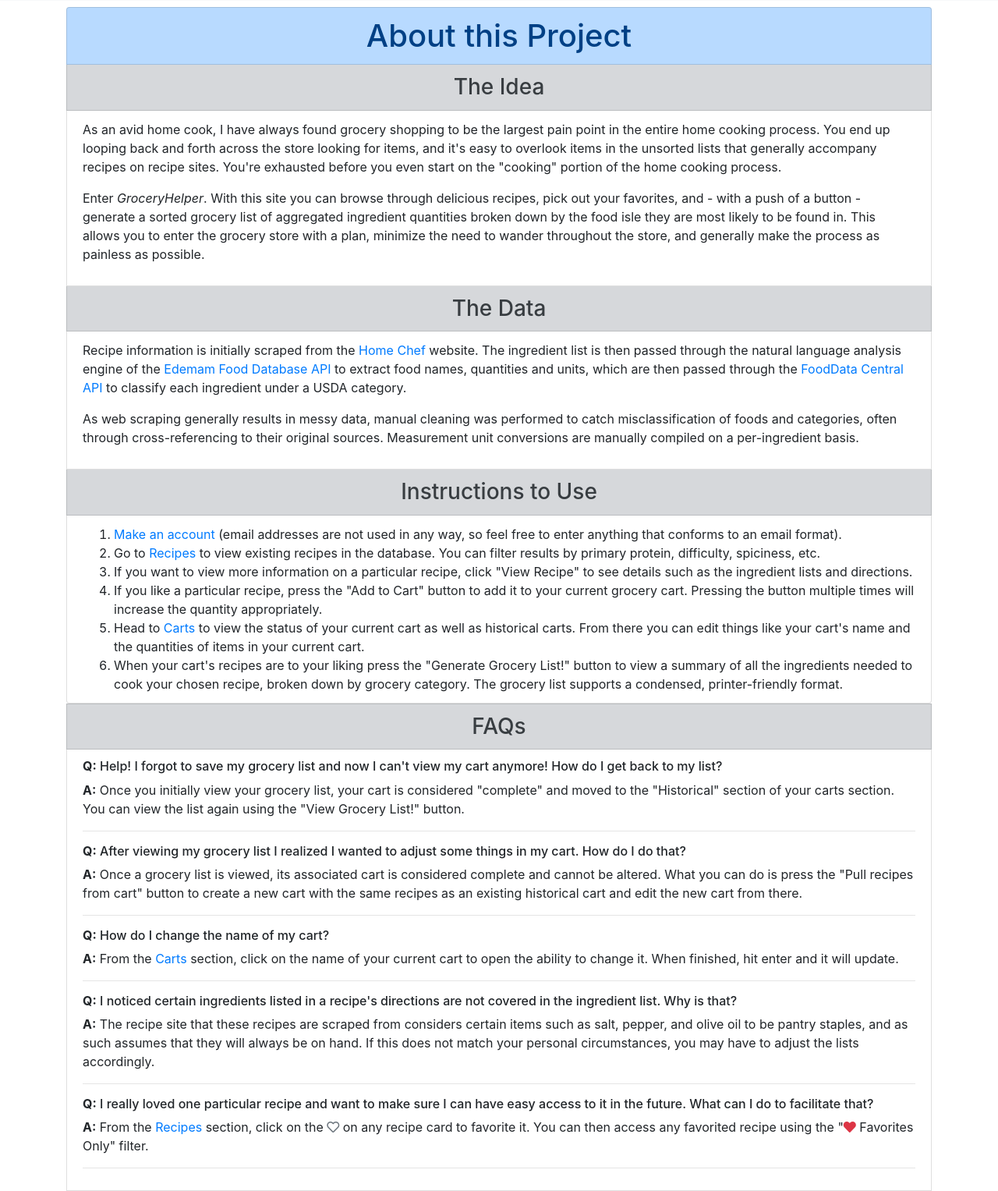
After one commit to jontoy/groceryHelper, a Flask app: page /about in a window 1280 px wide. The commit adds this page. Shown: the part 325-1852 px from the top of the page at 78% size. Run offline with Flask 2, Linux system fonts and the light colour scheme; some libraries are stand-ins or nearby versions.

Commit message:
url cleanup + ui + about

```diff
--- a/app.py
+++ b/app.py
@@ -79,11 +79,14 @@ def floatToString(value):
 def utility_processor():
     return dict(floatToString=floatToString,
                 image_path=app.config['IMAGE_PATH'])
-
+############################################################################
 @app.route('/')
 def home():
     return render_template('home.html')
 
+@app.route('/about')
+def about():
+    return render_template('about.html')
 ############################################################################
 # Auth Routes
 ############################################################################
@@ -111,7 +114,7 @@ def signup():
             flash("Username already taken", 'danger')
             return render_template('users/signup.html', form=form)
         do_login(user)
-        return redirect(url_for('home'))
+        return redirect(url_for('index_recipes'))
     else:
         return render_template('users/signup.html', form=form)
 
@@ -128,7 +131,7 @@ def login():
         if user:
             do_login(user)
             flash(f"Hello, {user.username}!", "success")
-            return redirect(url_for('home'))
+            return redirect(url_for('index_recipes'))
 
         flash("Invalid credentials.", 'danger')
     return render_template('users/login.html', form=form)
@@ -139,8 +142,8 @@ def logout():
     """Handle logout of user."""
 
     do_logout()
-    flash('You have been successfully logged out.')
-    return redirect(url_for('login'))
+    flash('You have been successfully logged out.', 'success')
+    return redirect(url_for('home'))
 
 ##############################################################################
 # Recipe Routes
@@ -297,12 +300,12 @@ def index_carts():
     if g.cart:
         carts_query = carts_query.filter(Cart.id != g.cart.id)
 
-        curr_cart_recipes = g.cart.contents().all()
+        curr_cart_recipes = g.cart.query_contents().all()
     else:
         curr_cart_recipes = []
 
-    complete_carts = [(cart, cart.contents().all()) for cart in carts_query.filter(Cart.is_complete == True).all()]
-    incomplete_carts = [(cart, cart.contents().all()) for cart in carts_query.filter(Cart.is_complete == False).all()]
+    complete_carts = [(cart, cart.query_contents().all()) for cart in carts_query.filter(Cart.is_complete == True).all()]
+    incomplete_carts = [(cart, cart.query_contents().all()) for cart in carts_query.filter(Cart.is_complete == False).all()]
     return render_template('carts/index.html', complete_carts=complete_carts, incomplete_carts=incomplete_carts, curr_cart_recipes=curr_cart_recipes)
 
 @app.route('/carts/new', methods=['GET', 'POST'])
@@ -320,7 +323,7 @@ def new_cart():
             create_cart(name=form.name.data)
         else:
             create_cart()
-        return redirect('/carts')
+        return redirect(url_for('index_carts'))
     return render_template('/carts/new.html', form=form)
 
 @app.route('/carts/<int:cart_id>', methods=['POST'])
@@ -340,7 +343,7 @@ def edit_cart(cart_id):
         flash(f'Active cart name changed to {cart.name}', 'success')
     else:
         flash('Carts must have a name', 'danger')
-    return redirect('/carts')
+    return redirect(url_for('index_carts'))
 
 @app.route('/carts/<int:cart_id>/copy', methods=['POST'])
 @login_required
@@ -414,16 +417,8 @@ def checkout(cart_id):
     cart = Cart.query.get_or_404(cart_id)
     if not cart.user_id == g.user.id:
         flash('Forbidden Resource: Cart does not belong to user.')
-        return redirect('/carts')
-    totals = db.session.query(Ingredient.food_name, Conversion.unit_to, func.sum(RecipeIngredient.quantity*RecipeCart.quantity*Conversion.conversion_factor), Category.category_label) \
-               .select_from(RecipeCart) \
-               .join(RecipeIngredient, RecipeCart.recipe_id == RecipeIngredient.recipe_id) \
-               .join(Ingredient, RecipeIngredient.ingredient_id == Ingredient.id) \
-               .join(Conversion, Ingredient.conversion_id == Conversion.id) \
-               .join(Category, Ingredient.category_id == Category.id) \
-               .filter(RecipeCart.cart_id == cart.id) \
-               .group_by(Ingredient.food_name, Conversion.unit_to, Category.category_label) \
-               .order_by(Category.category_label, func.lower(Ingredient.food_name)).all()
+        return redirect(url_for('index_carts'))
+    totals = cart.query_ingredient_quantities().all()
 
     ingr_grouped_by_category = defaultdict(list)
     for name,unit,qty,label in totals:
@@ -438,9 +433,9 @@ def checkout(cart_id):
     if g.cart and (cart_id == g.cart.id):
         clear_active_cart()
 
-    return render_template('carts/checkout.html', ingr_by_category=ingr_by_category)
+    return render_template('carts/checkout.html', ingr_by_category=ingr_by_category, cart=cart)
 
-@app.route('/carts/recipe/<int:recipe_id>/edit', methods=['POST'])
+@app.route('/carts/recipe/<int:recipe_id>', methods=['POST'])
 @login_required
 def edit_cart_item(recipe_id):
     """
@@ -460,7 +455,7 @@ def edit_cart_item(recipe_id):
             flash(f'Cart Recipe "{recipe_cart.recipe.title}" updated', 'success')
     else:
         flash('Only recipes of current cart can be altered', 'danger')
-    return redirect('/carts')
+    return redirect(url_for('index_carts'))
 
 @app.route('/carts/recipe/<int:recipe_id>/delete', methods=['POST'])
 @login_required
@@ -481,4 +476,4 @@ def delete_cart_item(recipe_id):
             flash(f'Cart Recipe "{recipe_title}" removed.', 'success')
     else:
         flash('Only recipes of current cart can be altered', 'danger')
-    return redirect('/carts')
+    return redirect(url_for('index_carts'))
--- a/static/css/styles.css
+++ b/static/css/styles.css
@@ -11,3 +11,7 @@
 .recipe-card {
     height: 97%;
 }
+
+.card-columns {
+    column-count: 2;
+ }
--- /dev/null
+++ b/templates/about.html
@@ -0,0 +1,68 @@
+{% extends 'base.html' %}
+
+{% block title %} About {% endblock %}
+
+{% block content %}
+<div class="container">
+  <ul class="list-group">
+    <h1 class="text-center list-group-item list-group-item-primary mt-2 mb-0">About this Project</h1>
+    <h3 class="text-center list-group-item list-group-item-secondary mb-0">The Idea</h3>
+    <span class="list-group-item mb-0">
+    <p>
+      As an avid home cook, I have always found grocery shopping to be the largest pain
+      point in the entire home cooking process. You end up looping back and forth across the store looking for items,
+      and it's easy to overlook items in the unsorted lists that generally accompany recipes on recipe sites.
+      You're exhausted before you even start on the "cooking" portion of the home cooking process.
+    </p>
+    <p>
+      Enter <i>GroceryHelper</i>. With this site you can browse through delicious recipes, pick out your favorites, and
+      - with a push of a button - generate a sorted grocery list of aggregated ingredient quantities broken down
+      by the food isle they are most likely to be found in. This allows you to enter the grocery store with a plan,
+      minimize the need to wander throughout the store, and generally make the process as painless as possible.
+    </p>
+    </span>
+    <h3 class="text-center list-group-item list-group-item-secondary mb-0">The Data</h3>
+    <span class="list-group-item">
+    <p>
+      Recipe information is initially scraped from the <a href="https://www.homechef.com/recipes">Home Chef</a> website.
+      The ingredient list is then passed through the natural language analysis engine of the <a href="https://developer.edamam.com/food-database-api">Edemam Food Database API</a>
+      to extract food names, quantities and units, which are then passed through the <a href="https://fdc.nal.usda.gov/api-guide.html">FoodData Central API</a>
+      to classify each ingredient under a USDA category.
+    </p>
+    <p>
+      As web scraping generally results in messy data, manual cleaning was performed to catch misclassification of foods and categories, often through cross-referencing to their original sources.
+      Measurement unit conversions are manually compiled on a per-ingredient basis.
+    </p>
+    </span>
+    <h3 class="text-center list-group-item list-group-item-secondary mb-0">Instructions to Use</h3>
+    <span class="list-group-item">
+    <ol>
+      <li><a href={{url_for('signup')}}>Make an account</a> (email addresses are not used in any way, so feel free to enter anything that conforms to an email format).</li>
+      <li>Go to <a href={{url_for('index_recipes')}}>Recipes</a> to view existing recipes in the database. You can filter results by primary protein, difficulty, spiciness, etc.</li>
+      <li>If you want to view more information on a particular recipe, click "View Recipe" to see details such as the ingredient lists and directions.</li>
+      <li>If you like a particular recipe, press the "Add to Cart" button to add it to your current grocery cart. Pressing the button multiple times will increase the quantity appropriately.</li>
+      <li>Head to <a href={{url_for('index_carts')}}>Carts</a> to view the status of your current cart as well as historical carts. From there you can edit things like your cart's name and the quantities of items in your current cart.</li>
+      <li>When your cart's recipes are to your liking press the "Generate Grocery List!" button to view a summary of all the ingredients needed to cook your chosen recipe, broken down by grocery category. The grocery list supports a condensed, printer-friendly format.</li>
+    </ol>
+    </span>
+  </ul>
+  <h3 class="text-center list-group-item list-group-item-secondary mb-0">FAQs</h3>
+  <span class="list-group-item">
+    <h6><strong>Q:</strong> Help! I forgot to save my grocery list and now I can't view my cart anymore! How do I get back to my list?</h6>
+    <p><strong>A:</strong> Once you initially view your grocery list, your cart is considered "complete" and moved to the "Historical" section of your carts section. You can view the list again using the "View Grocery List!" button.</p>
+    <hr>
+    <h6><strong>Q:</strong> After viewing my grocery list I realized I wanted to adjust some things in my cart. How do I do that?</h6>
+    <p><strong>A:</strong> Once a grocery list is viewed, its associated cart is considered complete and cannot be altered. What you can do is press the "Pull recipes from cart" button to create a new cart with the same recipes as an existing historical cart and edit the new cart from there.</p>
+    <hr>
+    <h6><strong>Q:</strong> How do I change the name of my cart?</h6>
+    <p><strong>A:</strong> From the <a href={{url_for('index_carts')}}>Carts</a> section, click on the name of your current cart to open the ability to change it. When finished, hit enter and it will update.</p>
+    <hr>
+    <h6><strong>Q:</strong> I noticed certain ingredients listed in a recipe's directions are not covered in the ingredient list. Why is that?</h6>
+    <p><strong>A:</strong> The recipe site that these recipes are scraped from considers certain items such as salt, pepper, and olive oil to be pantry staples, and as such assumes that they will always be on hand. If this does not match your personal circumstances, you may have to adjust the lists accordingly.</p>
+    <hr>
+    <h6><strong>Q:</strong> I really loved one particular recipe and want to make sure I can have easy access to it in the future. What can I do to facilitate that?</h6>
+    <p><strong>A:</strong> From the <a href={{url_for('index_recipes')}}>Recipes</a> section, click on the <i class="far fa-heart text-secondary"></i> on any recipe card to favorite it. You can then access any favorited recipe using the "<i class="fas fa-heart text-danger"></i> Favorites Only" filter.</p>
+    <hr>
+  </span>
+</div>
+{% endblock %}
--- a/templates/base.html
+++ b/templates/base.html
@@ -3,7 +3,7 @@
 
 <head>
   <meta charset="UTF-8">
-  <title>Recipe App</title>
+  <title>{% block title %}{% endblock %}</title>
 
   <link rel="stylesheet"
         href="https://unpkg.com/bootstrap/dist/css/bootstrap.css">
@@ -23,11 +23,12 @@
     <div class="navbar-header">
       <a href={{ url_for('home') }} class="navbar-brand">
         <img src="{{image_path}}/images/grocery-icon.svg" alt="logo">
-        <span>GroceryApp</span>
+        <span>GroceryHelper</span>
       </a>
     </div>
     <ul class="nav navbar-nav navbar-right">
       {% if request.endpoint != None %}
+      <li class="nav-item"><a class="nav-link" href={{ url_for('about') }}>About</a></li>
       <li class="nav-item"><a class="nav-link" href={{ url_for('index_recipes') }}>Recipes</a></li>
       {% endif %}
       {% if not g.user %}
--- a/templates/carts/new.html
+++ b/templates/carts/new.html
@@ -1,6 +1,6 @@
 {% extends 'base.html' %}
 {% from 'macros.html' import render_form_base %}
-
+{% block title %} New Cart {% endblock %}
 {% block content %}
 
   <div class="row justify-content-md-center">
--- a/templates/recipes/index.html
+++ b/templates/recipes/index.html
@@ -7,7 +7,7 @@
                       create_add_to_cart_button,
                       create_protein_badge %}
 {% extends 'recipes/recipe_base.html' %}
-
+{% block title %} Recipes {% endblock %}
 {% block content %}
 <h1>Recipes</h1>
 <div class="row">
@@ -64,7 +64,7 @@
           <div class="card recipe-card mb-1">
             <img class="card-img-top" src="{{generate_image_url(image_path, recipe)}}" alt="Recipe Image">
             <div class="card-body">
-              <h5 class="card-title">{{recipe.title}}</h5>
+              <a href={{url_for('show_recipe', recipe_id=recipe.id)}}><h5 class="card-title text-dark">{{recipe.title}}</h5></a>
               <p class="card-text">
                 <span class="card-icon">
                   <i class="fas fa-shopping-cart
@@ -86,7 +86,7 @@
                 <p>Difficulty: {{render_difficulty(recipe.difficulty)}}</p>
                 <p>Spice Level: {{render_spice_level(recipe.spice_level)}}</p>
               </p>
-              <a href="/recipes/{{recipe.id}}" class="btn btn-block btn-outline-primary">View Recipe</a>
+              <a href={{url_for('show_recipe', recipe_id=recipe.id)}} class="btn btn-block btn-outline-primary">View Recipe</a>
             </div>
             {{create_add_to_cart_button(recipe)}}
           </div>
--- a/templates/recipes/show.html
+++ b/templates/recipes/show.html
@@ -1,10 +1,11 @@
 {% from 'macros.html' import render_difficulty,
                              render_spice_level,
+                             render_serving_size,
                              create_add_to_cart_button,
                              create_protein_badge,
                              generate_image_url %}
 {% extends 'recipes/recipe_base.html' %}
-
+{% block title %} {{recipe.title}} {% endblock %}
 {% block content %}
 <div class="container mb-5">
     {% include 'partials/toast.html' %}
@@ -18,6 +19,7 @@
                     <p>Total Prep Time: {{recipe.prep_time}} mins</p>
                     <p>Difficulty: {{render_difficulty(recipe.difficulty)}}</p>
                     <p>Spice Level: {{render_spice_level(recipe.spice_level)}}</p>
+                    <p>Serving Size: {{render_serving_size(recipe.servings)}}</p>
                 </p>
             </div>
             {{create_add_to_cart_button(recipe)}}
--- a/templates/users/login.html
+++ b/templates/users/login.html
@@ -1,13 +1,13 @@
 {% extends 'base.html' %}
 {% from 'macros.html' import render_form_base %}
-
+{% block title %} Login {% endblock %}
 {% block body_class %}onboarding{% endblock %}
 
 {% block content %}
 
-  <div class="row justify-content-md-center">
+  <div class="row justify-content-md-center mt-2">
     <div class="col-md-7 col-lg-5">
-      <h2 class="join-message">Welcome back.</h2>
+      <h2 class="text-center">Welcome back.</h2>
 
       <form method="POST" id="user_form">
         {{ render_form_base(form=form) }}
--- a/templates/users/signup.html
+++ b/templates/users/signup.html
@@ -1,13 +1,13 @@
 {% extends 'base.html' %}
 {% from 'macros.html' import render_form_base %}
-
+{% block title %} Signup {% endblock %}
 {% block body_class %}onboarding{% endblock %}
 
 {% block content %}
 
-  <div class="row justify-content-md-center">
+  <div class="row justify-content-md-center mt-2">
   <div class="col-md-7 col-lg-5">
-    <h2 class="join-message">Make an account!</h2>
+    <h2 class="text-center">Make an account!</h2>
     <form method="POST" id="user_form">
       {{ render_form_base(form=form) }}
       <button class="btn btn-primary btn-lg btn-block">Sign me up!</button>
```
Also changed, not shown: models.py (+13 -1 lines), scrape.py (+22 -42 lines), templates/carts/checkout.html (+25 -6 lines), templates/carts/index.html (+10 -10 lines), templates/home.html (+9 -3 lines), templates/macros.html (+9 -1 lines), README.md (added), 1 other file.
